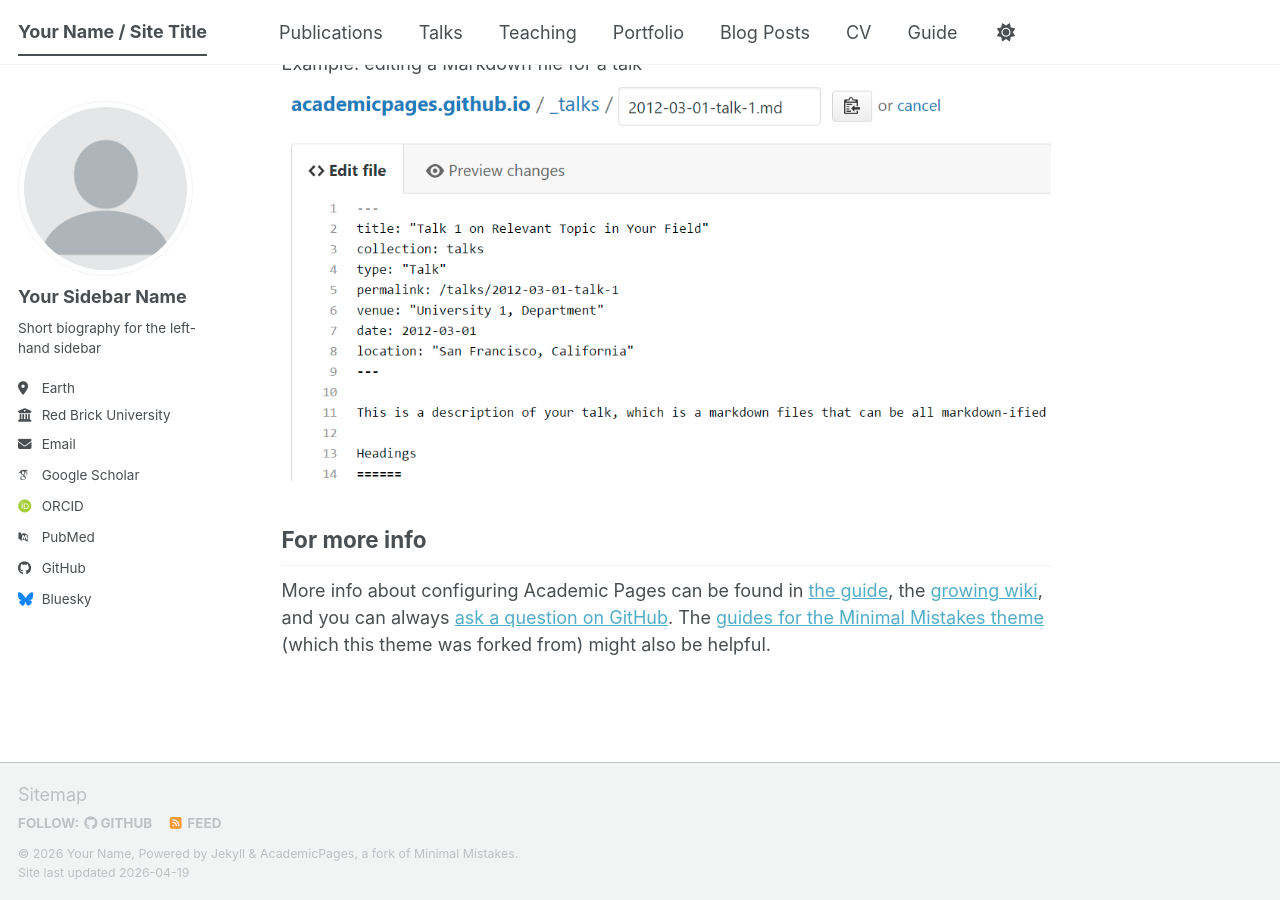
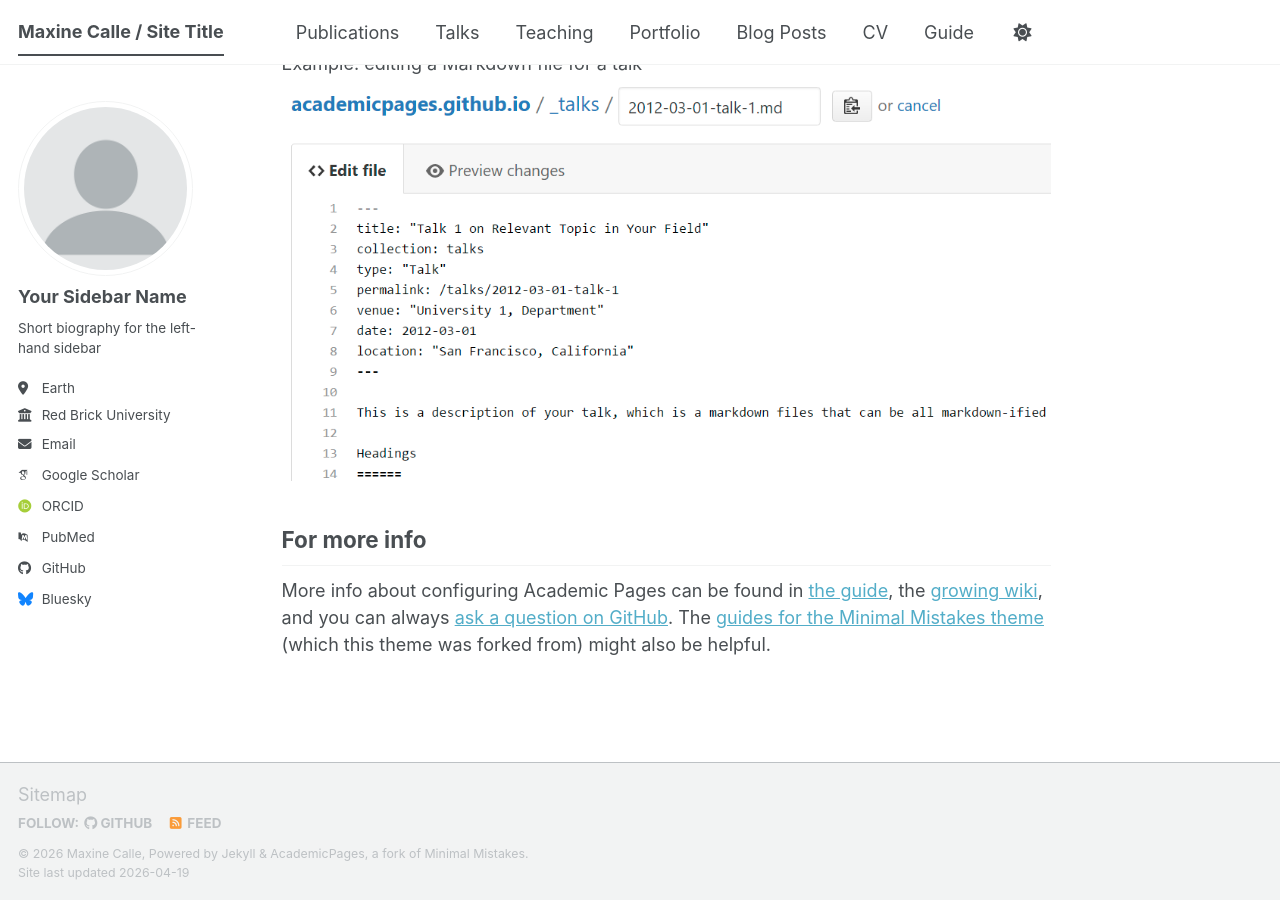
Before and after one commit to maxinecalle/maxinecalle.github.io, a Jekyll site: the page built from _pages/about.md, in a window 1280 px wide and 900 px high, scrolled down 2720 px. Built offline with Jekyll 4.4.1, drawn with Linux system fonts in a browser that asks for light colours; some web fonts are replaced; a script bundle is joined from its source files by our own code; library files that are not in the unit come from our copies.

Commit message:
Update _config.yml

```diff
--- a/_config.yml
+++ b/_config.yml
@@ -9,14 +9,14 @@
 # Basic Site Settings
 locale                   : "en-US"
 site_theme               : "default" # The available themes options are "default", "air", "sunrise", "mint", "dirt" and "contrast"
-title                    : "Your Name / Site Title"
+title                    : "Maxine Calle / Site Title"
 title_separator          : "-"
-name                     : &name "Your Name"
+name                     : &name "Maxine Calle"
 description              : &description "Your Name's academic portfolio"   # Update this with a general description of your site, this is the default if not overridden by a page
 url                      : https://maxinecalle.github.io # The base hostname & protocol for your site e.g. "https://[your GitHub username].github.io",
                                                            # or if you already have some other page hosted on Github then use "https://[your GitHub username].github.io/[Your Repo Name]"
 baseurl                  : "" # the subpath of your site, e.g. "/blog"
-repository               : "academicpages/academicpages.github.io"
+repository               : "maxinecalle/maxinecalle.github.io"
 
 # Site Author - The following control what appear as part of the author content on the side bar.
 #               If a field is blank the icon and link will not appear, otherwise it will be shown.
```
